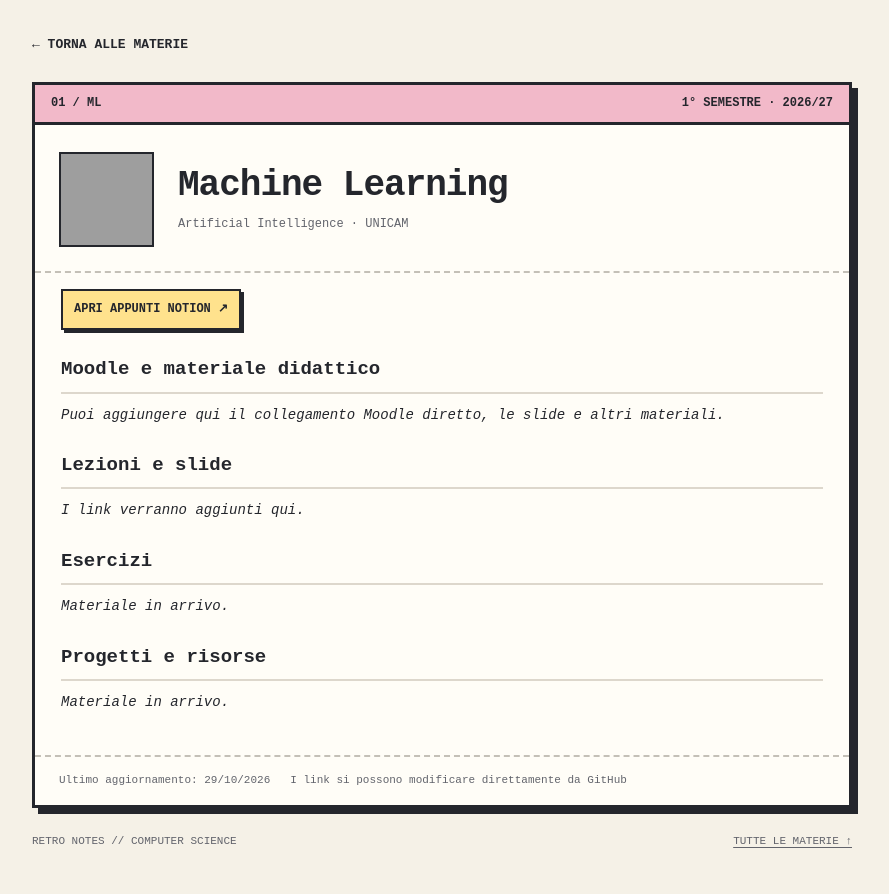
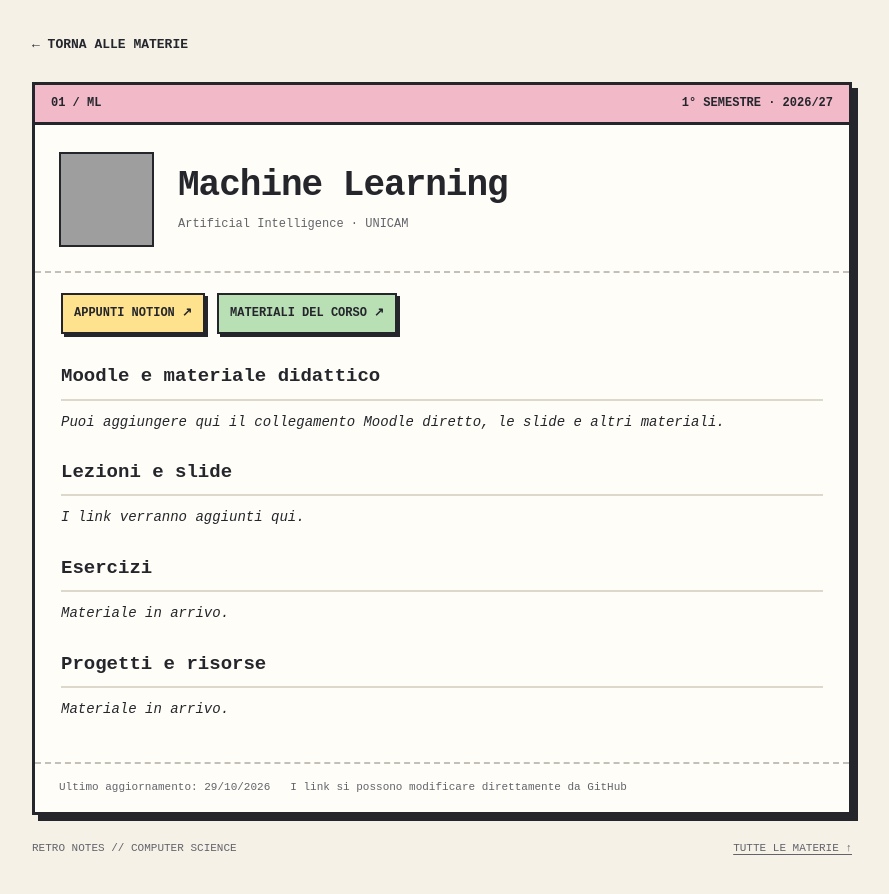
Before and after one commit to Berserk-hub150/ComputerScience, a Jekyll site: the page built from machine-learning/index.md, in a window 1280 px wide, cut to the strip 0-932 px from the top of the page. Shown: the top 894 px of the strip, without its empty margins (198-1087 px from the left). Built offline with Jekyll 4.4.1, drawn with Linux system fonts in a browser that asks for light colours; grey boxes are pictures that could not be loaded.

Commit message:
Add course materials links alongside Notion notes

```diff
--- a/_layouts/course.html
+++ b/_layouts/course.html
@@ -32,6 +32,9 @@
     .content code { background:#eee9df; padding:2px 4px; }
     .source { display:inline-block; padding:9px 11px; background:#ffe28d; border:2px solid var(--ink); color:var(--ink); text-decoration:none; font-size:12px; font-weight:bold; box-shadow:3px 3px 0 var(--ink); }
     .source:hover { transform:translate(-1px,-1px); }
+    .course-links { display:flex; gap:12px; flex-wrap:wrap; margin:4px 0 20px; }
+    .course-links .source { margin-bottom:3px; }
+    .source-materials { background:#b9dfb5; }
     .meta { display:flex; gap:8px 20px; flex-wrap:wrap; padding:15px 24px; border-top:2px dashed #c4c0b7; color:var(--muted); font-size:11px; }
     footer { display:flex; justify-content:space-between; flex-wrap:wrap; gap:8px; padding:25px 0; font-size:11px; color:var(--muted); }
     footer a { color:inherit; }
@@ -51,7 +54,10 @@
         </div>
       </div>
       <div class="content">
-        <a class="source" href="{{ page.original_url }}" target="_blank" rel="noopener noreferrer">APRI APPUNTI NOTION ↗</a>
+        <nav class="course-links" aria-label="Risorse principali del corso">
+          <a class="source" href="{{ page.original_url }}" target="_blank" rel="noopener noreferrer">APPUNTI NOTION ↗</a>
+          {% if page.course_materials_url %}<a class="source source-materials" href="{{ page.course_materials_url }}" target="_blank" rel="noopener noreferrer">MATERIALI DEL CORSO ↗</a>{% endif %}
+        </nav>
         {{ content }}
       </div>
       <div class="meta">
```
